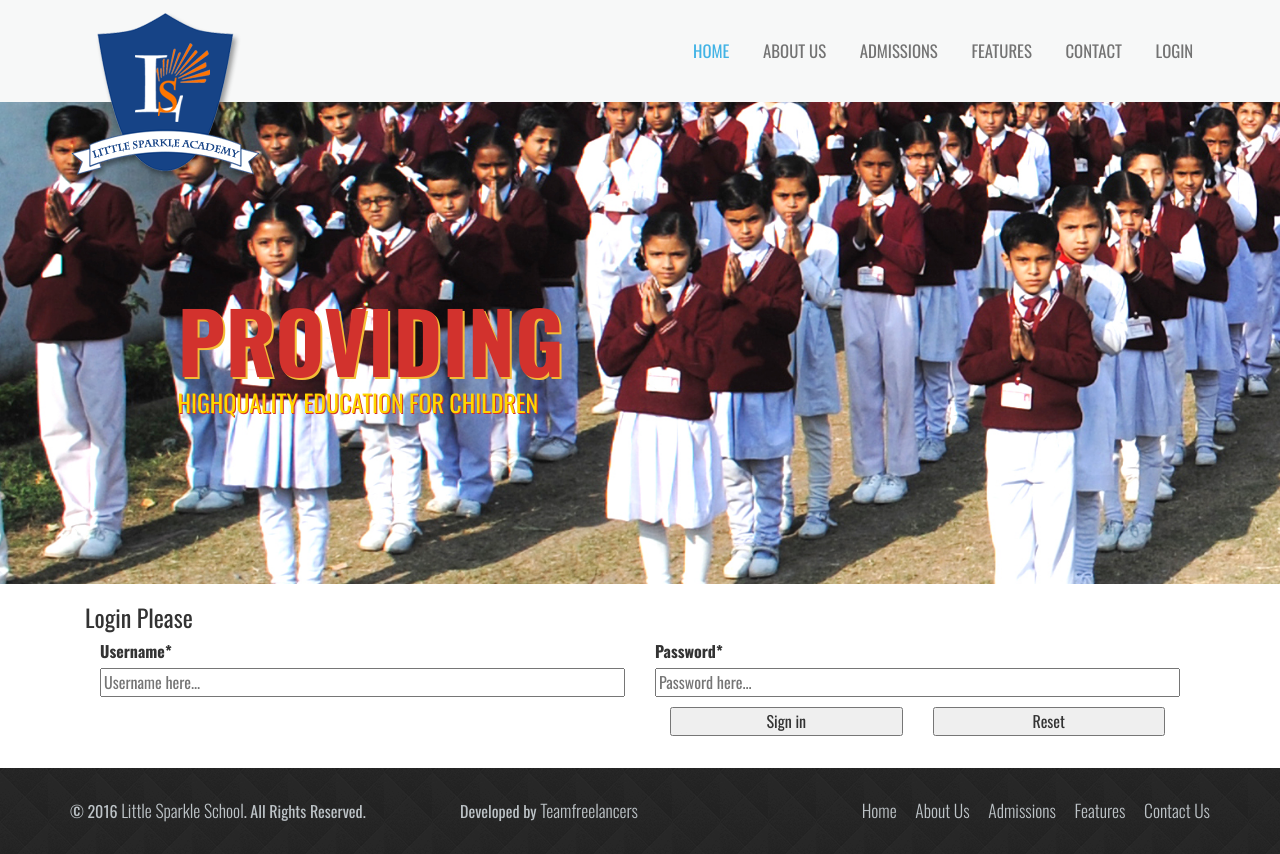
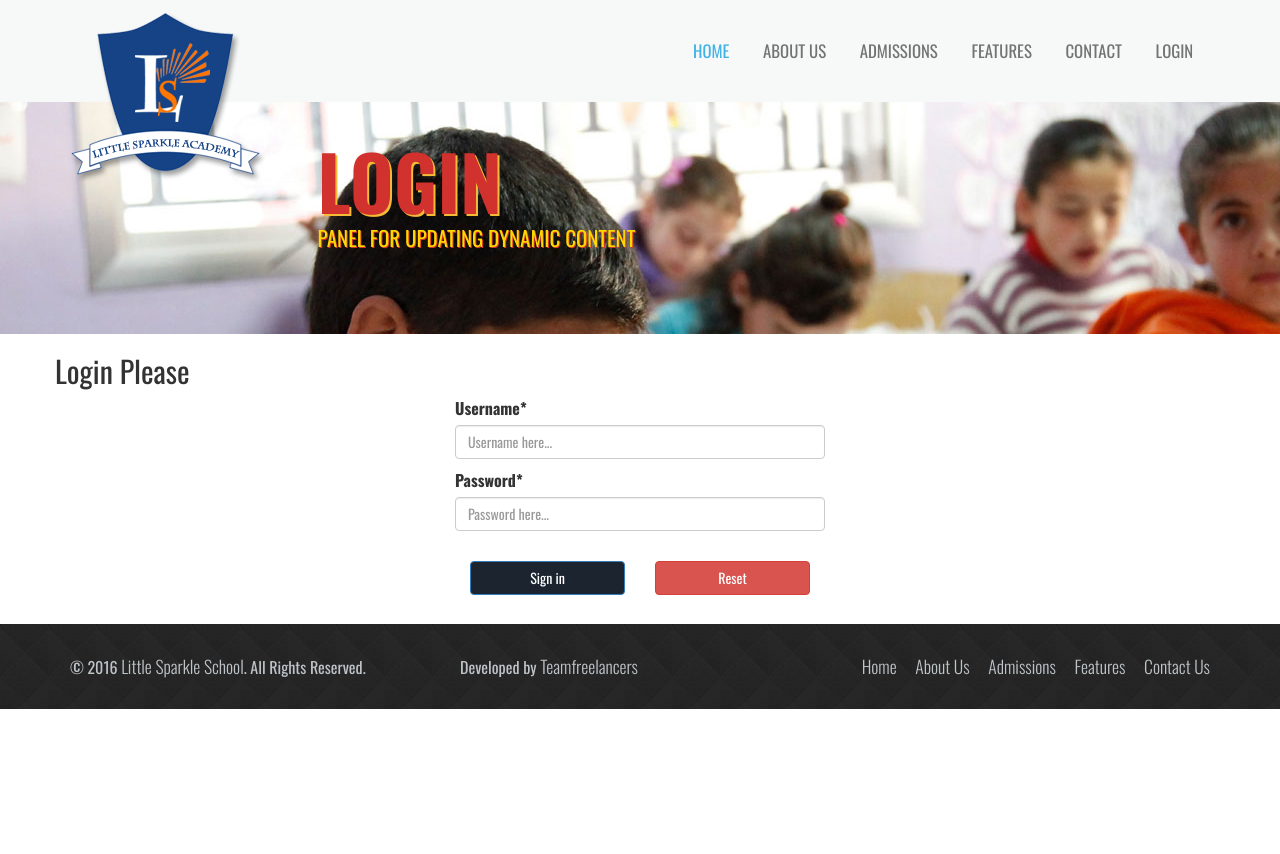
Before and after one commit to nitind12/sparkle, a CodeIgniter app: page /sparkle/index.php/web/login in a window 1280 px wide. After the commit the page ends 709 px from the top, so only its background shows below. Run offline with CodeIgniter, Linux system fonts and the light colour scheme.

Commit message:
updates
updates Login

```diff
--- a/_app_/views/login/lgn.php
+++ b/_app_/views/login/lgn.php
@@ -1,52 +1,59 @@
 <div class="page">
     <div class="container">
-        <div class="col-md-12 detail">
-            <h3 class="tittle">Login Please</h3>
+        <div class="row">
+            <h2>Login Please</h2>
             <div class="contact-form">
-                    <div class="col-sm-6">
-                        <?php echo form_open('web/sign_in_', array('name' => "frmLogin_", 'id' => "frmLogin_", 'class' => 'comment-form-author', 'style' => 'width: 100%')); ?>
+                <div class="row">
+                    <div class="col-sm-4"></div>
+                    <div class="col-sm-4">
+                        <?php echo form_open('web/sign_in_', array('name' => "frmLogin_", 'id' => "frmLogin_", 'class' => 'form', 'style' => 'width: 100%')); ?>
                         <p class="comment-form-author"><label for="author">Username<span class="mendatory1">*</span></label>
                             <?php
                             $data = array(
                                 'type' => 'text',
                                 'required' => 'required',
-                                'class' => 'textbox',
+                                'class' => 'form-control',
                                 'name' => 'txtUsr',
                                 'id' => 'txtUsr',
                                 'placeholder' => 'Username here...',
-                                'class' => 'search-text',
                                 'style' => 'width: 100%'
                             );
                             echo form_input($data);
                             ?>
                         </p>
                     </div>
-                    <div class="col-sm-6">
+                    <div class="col-sm-4"></div>
+                </div>
+                <div class="row">
+                    <div class="col-sm-4"></div>
+                    <div class="col-sm-4">
                         <p class="comment-form-author"><label for="author">Password<span class="mendatory1">*</span></label>
                             <?php
                             $data = array(
                                 'type' => 'password',
                                 'required' => 'required',
-                                'class' => 'textbox',
+                                'class' => 'form-control',
                                 'name' => 'txtPwd',
                                 'id' => 'txtPwd',
                                 'placeholder' => 'Password here...',
-                                'class' => 'search-text',
                                 'style' => 'width: 100%'
                             );
                             echo form_input($data);
                             ?>
                         </p>
                     </div>
-                    <div class="col-sm-6"> </div>
+                    <div class="col-sm-4"></div>
+                </div>
+                <div class="row" style="margin-top:20px;">
+                    <div class="col-sm-4"></div>
+                    <div class="col-sm-4">
                         <div class="col-sm-6">
-                        <div class="col-sm-6">
-                            <p style="float: left; color: #ff0000" id="login_msg"></p>
+                            <p class="comment-form-author">
                                 <?php
                                 $data = array(
                                     'name' => 'submit',
                                     'type' => 'submit',
-                                    'class' => 'col-sm-12',
+                                    'class' => 'col-xs-12 col-sm-12 btn btn-primary',
                                     'value' => 'Sign in'
                                 );
                                 echo form_input($data);
@@ -57,21 +64,17 @@
                             $data = array(
                                 'name' => 'reset',
                                 'type' => 'reset',
-                                    'class' => 'col-sm-12',
+                                'class' => 'col-xs-12 col-sm-12 btn btn-danger',
                                 'value' => 'Reset'
                             );
                             echo form_input($data);
                             ?>
                         </div>
                     </div>
+                    <div class="col-sm-4"></div>
+                </div>
                 <?php echo form_close(); ?>
             </div>
-            </div>
-            <div class="col-md-4">
-                <p>&nbsp;</p>
-            </div>
-            <div class="col-md-4">
-                <?php //$this->load->view('templates/imageCrousel');  ?>
         </div>
         <div class="clearfix"> </div>
     </div>
--- a/_app_/views/templates/innerBanner.php
+++ b/_app_/views/templates/innerBanner.php
@@ -1,31 +1,12 @@
-<script src="<?php echo base_url('_assets_/js/responsiveslides.min.js'); ?>"></script>
-<script>
-    $(function () {
 
-        $("#slider4").responsiveSlides({
-            auto: true,
-            pager: true,
-            nav: true,
-            speed: 500,
-            namespace: "callbacks",
-            before: function () {
-                $('.events').append("<li>before event fired.</li>");
-            },
-            after: function () {
-                $('.events').append("<li>after event fired.</li>");
-            }
-        });
-
-    });
-</script>
 <div  id="top" class="callbacks_container" style="margin-top:100px;">
     <ul class="rslides" id="slider4">
         <li>
-            <img src="<?php echo base_url('_assets_/images/slide1.jpg'); ?>" alt="">
-            <div class="caption">
-                <div class="slide-text-info">
-                    <h1>providing</h1>
-                    <label>highquality education for Children</label>
+            <img src="<?php echo base_url('_assets_/images/slide4.jpg'); ?>" alt="">
+            <div class="caption1">
+                <div class="slide-text-info1">
+                    <h1>Login</h1>
+                    <label>Panel for updating dynamic content</label>
                 </div>
             </div>
         </li>
--- a/_assets_/css/style.css
+++ b/_assets_/css/style.css
@@ -1,9 +1,3 @@
-/*--
-Author: W3layouts
-Author URL: http://w3layouts.com
-License: Creative Commons Attribution 3.0 Unported
-License URL: http://creativecommons.org/licenses/by/3.0/
---*/
 html, body{
     font-family: 'Oswald', sans-serif;
     font-size: 100%;
@@ -406,6 +400,7 @@ div.slide-text-info {
     margin-top: 6em;
     margin-left: -3em;
 }
+
 /*----//slider----*/
 /*---- about ---*/
 .about{
@@ -1303,3 +1298,42 @@ div.slide-text-info {
     display: inline-block;
     margin-left: 15px;
 }
+
+.page{
+    min-height: 290px;
+}
+
+.caption1 {
+    display: block;
+    position: absolute;
+    z-index: 2;
+    font-size: 30px;
+    text-shadow: 1px 1px #ffcc00;
+    color: #d2322d;
+    left: 17%;
+    right: 0;
+    padding: 10px 100px;
+    margin: 0;
+    max-width: none;
+    top: 13%;
+}
+
+.slide-text-info1 h1{
+    font-size: 2.5em;
+    font-weight: 900;
+    text-transform: uppercase;
+    padding: 0;
+    margin:0;
+    color: #d2322d;
+    font-weight: 900;
+    text-shadow: 2px 2px #F4BB36;
+}
+/*----*/
+.slide-text-info1 label{
+    color: gold;
+    text-transform: uppercase;
+    font-weight: 500;
+    font-size: .7em;
+    display: block;
+    text-shadow: 1px 1px #d2322d;
+}
```
Also changed, not shown: _assets_/images/slide4.jpg. Lines whose indentation alone changed are shown as unchanged.
